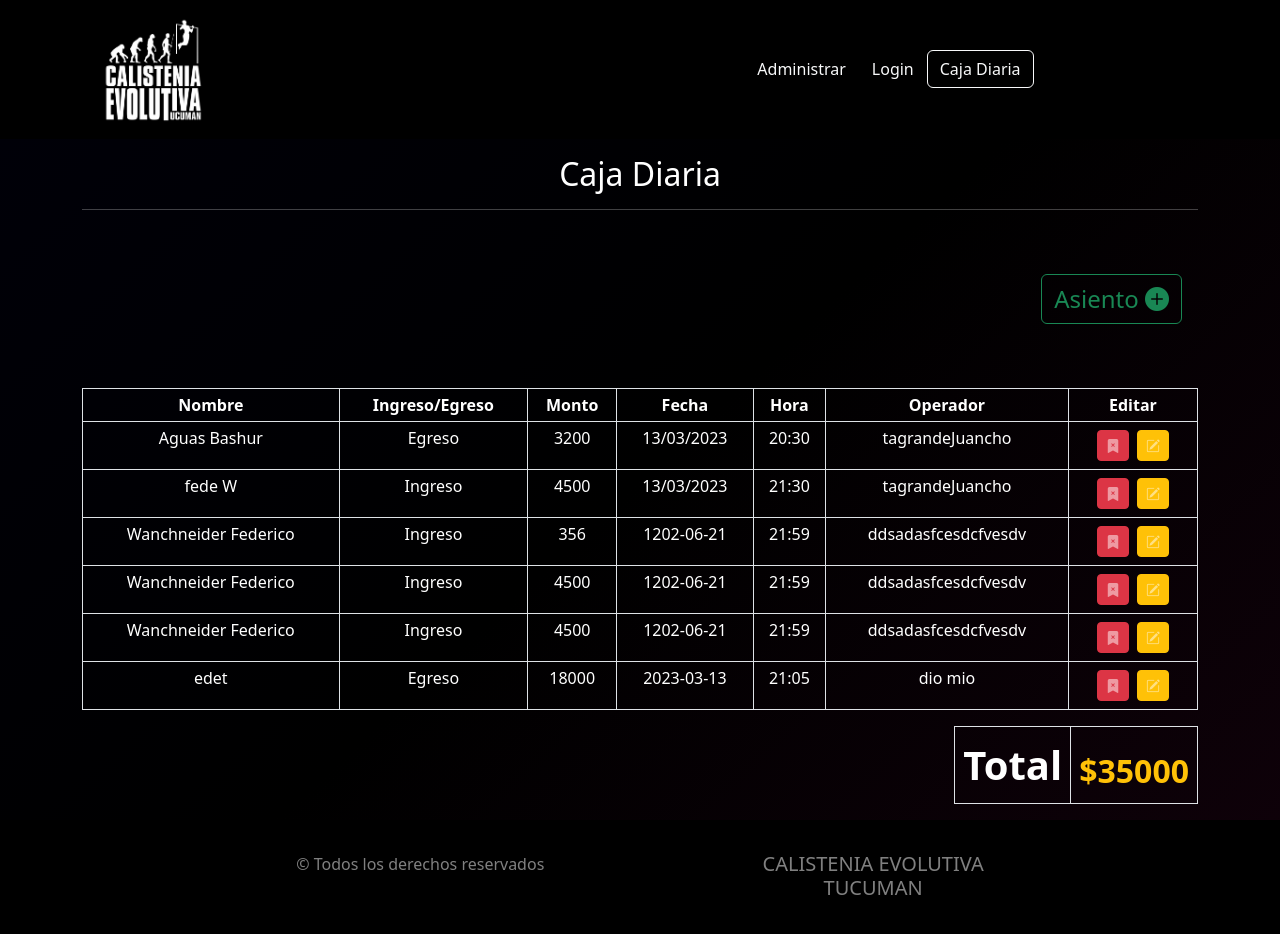
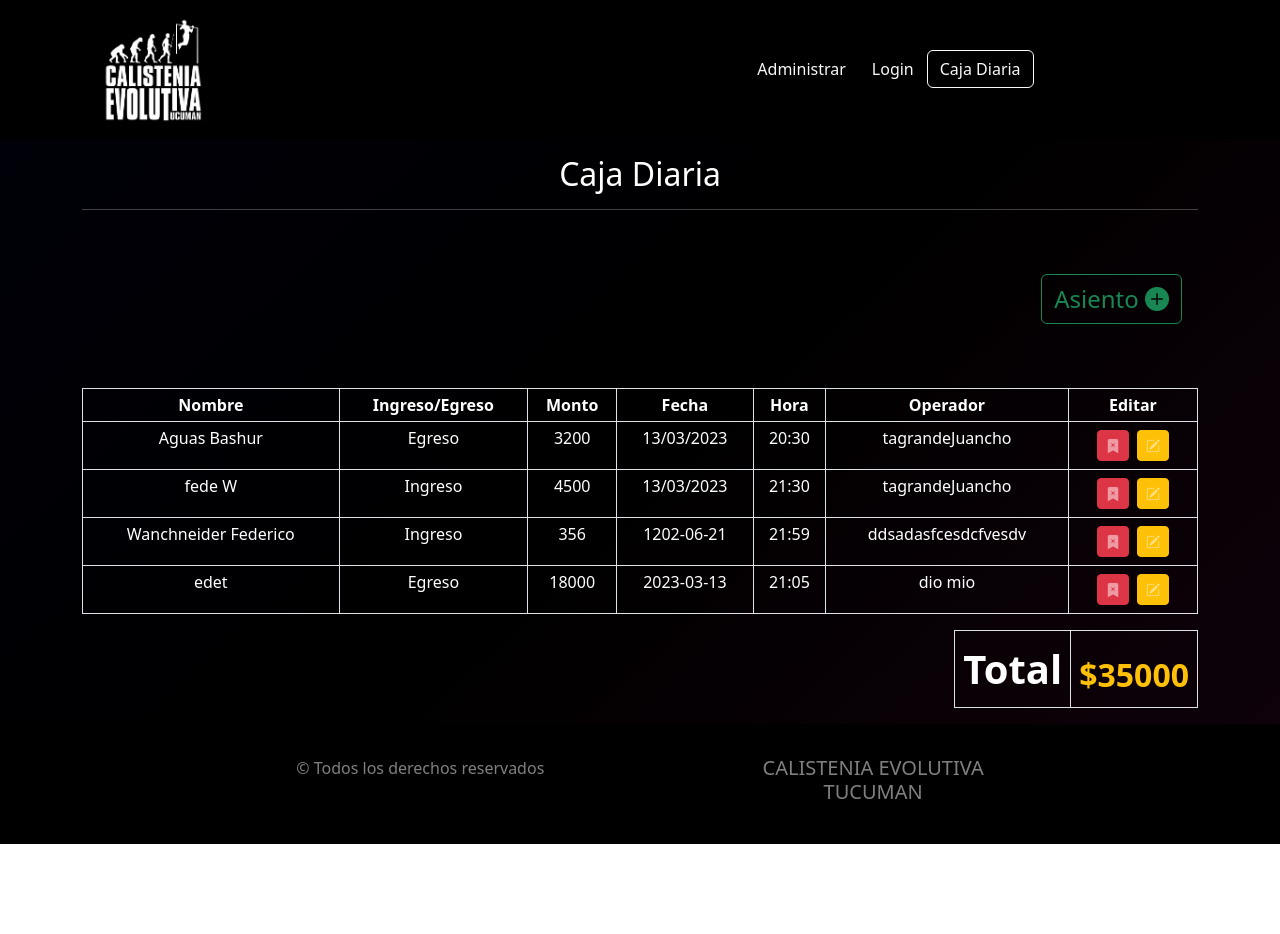
Before and after one commit to jlpereyra22/Calistenia-Evolutiva-Front, a React (Create React App) app: page /caja in a window 1280 px wide. Shown: the top 934 px of the page. After the commit the page ends 844 px from the top, so only its background shows below. Built offline with nearby package versions, Linux system fonts and the light colour scheme; data requests are answered from the project's data file.

Commit message:
peticion delete terminada y renderizado de tabla atravez de peticion get para mostrar tabla actuializada

```diff
--- a/db.json
+++ b/db.json
@@ -74,24 +74,6 @@
       "id": "Due0EtN"
     },
     {
-      "Nombre": "Wanchneider Federico   ",
-      "Operacion": "Ingreso",
-      "Monto": "4500",
-      "Fecha": "1202-06-21",
-      "Hora": "21:59",
-      "Operador": "ddsadasfcesdcfvesdv",
-      "id": "0w4zaj2"
-    },
-    {
-      "Nombre": "Wanchneider Federico   ",
-      "Operacion": "Ingreso",
-      "Monto": "4500",
-      "Fecha": "1202-06-21",
-      "Hora": "21:59",
-      "Operador": "ddsadasfcesdcfvesdv",
-      "id": "Ozka54H"
-    },
-    {
       "Nombre": "edet",
       "Operacion": "Egreso",
       "Monto": "18000",
--- a/src/components/helpers/queris.js
+++ b/src/components/helpers/queris.js
@@ -96,3 +96,14 @@ export const AgregarCajaApi = async (asiento) => {
     console.log(error);
   }
 };
+
+export const BorrarAsientoApi = async (id) => {
+  try {
+    const respuesta = await fetch(`${urlCajaDiaria}/${id}`, {
+      method: "DELETE",
+    });
+    return respuesta;
+  } catch (error) {
+    console.log(error);
+  }
+};
--- a/src/components/views/cajas/CajaDiaria.jsx
+++ b/src/components/views/cajas/CajaDiaria.jsx
@@ -40,7 +40,7 @@ const CajaDiaria = () => {
               </thead>
               <tbody>
                 {
-                  cajaDiaria.map((cajaDiaria)=><TablaCaja   key={cajaDiaria.id} caja={cajaDiaria}/>)
+                  cajaDiaria.map((cajaDiaria)=><TablaCaja   key={cajaDiaria.id} caja={cajaDiaria} setCaja={setCajaDiaria}/>)
                 }
 
               </tbody>
--- a/src/components/views/cajas/TablaCaja.jsx
+++ b/src/components/views/cajas/TablaCaja.jsx
@@ -1,6 +1,36 @@
 import Button from "react-bootstrap/Button";
+import Swal from "sweetalert2";
+import { BorrarAsientoApi, consultarApiCaja } from "../../helpers/queris";
 
 const TablaCaja = (props) => {
+    const borrarAsiento = ()=>{
+        Swal.fire({
+            title: '¿Estas Seguro de borrar?',
+            text: "¡No podras revertir esta accion!",
+            icon: 'warning',
+            showCancelButton: true,
+            confirmButtonColor: '#3085d6',
+            cancelButtonColor: '#d33',
+            confirmButtonText: '¡Si, Borrar!',
+            cancelButtonText: '¡Cancelar!'
+          }).then((result) => {
+            if (result.isConfirmed) {
+              BorrarAsientoApi(props.caja.id).then((respuesta)=>{
+                if(respuesta.status===200){
+                  consultarApiCaja().then((respuesta)=>{
+                    props.setCaja(respuesta)
+                  })
+                  Swal.fire(
+                    '¡Eliminaste!',
+                    'Se elimino con exito el cliente',
+                    'success'
+                  )
+                }
+              })
+                }
+              })
+        console.log("desde mi funcion de borrado")
+    }
   return (
     <tr>
       <td>{props.caja.Nombre}</td>
@@ -10,7 +40,7 @@ const TablaCaja = (props) => {
       <td>{props.caja.Hora}</td>
       <td>{props.caja.Operador}</td>
       <td>
-        <Button variant="danger" className="m-1" size="sm">
+        <Button  onClick={borrarAsiento} variant="danger" className="m-1" size="sm">
           <i className="bi bi-bookmark-x-fill  text-white-50"></i>
         </Button>
         <Button variant="warning" className="m-1" size="sm">
```
